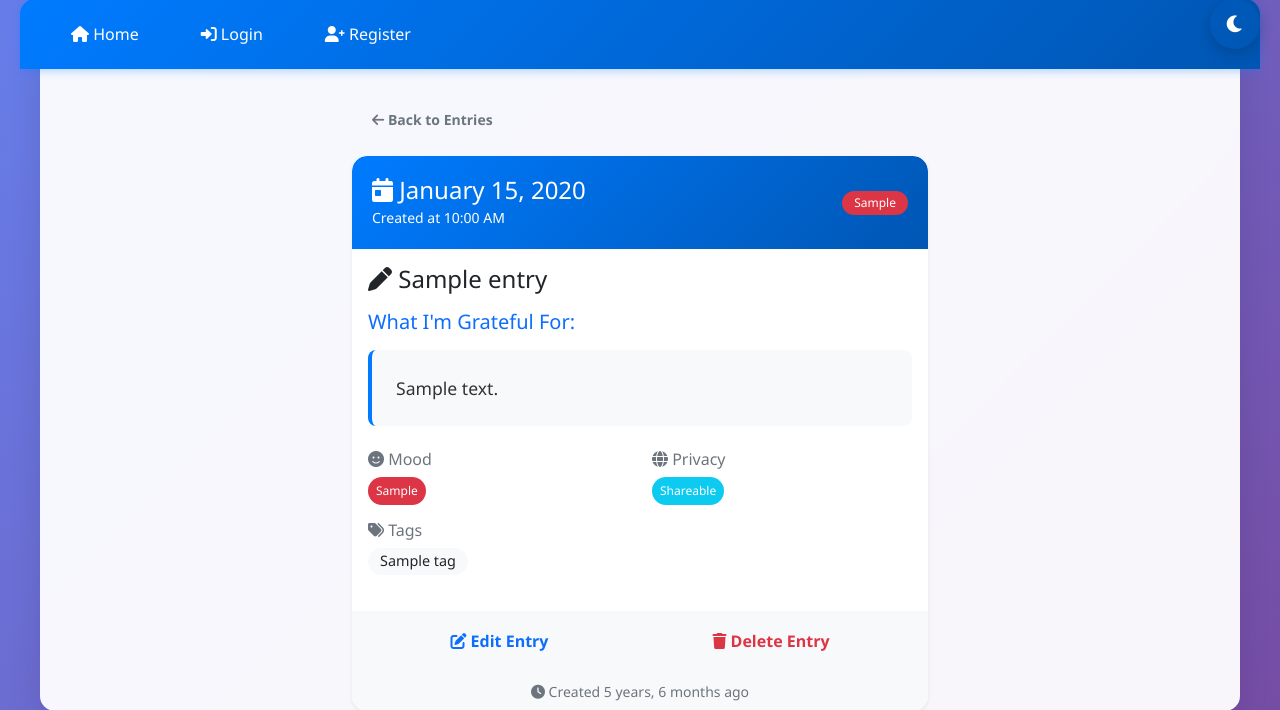
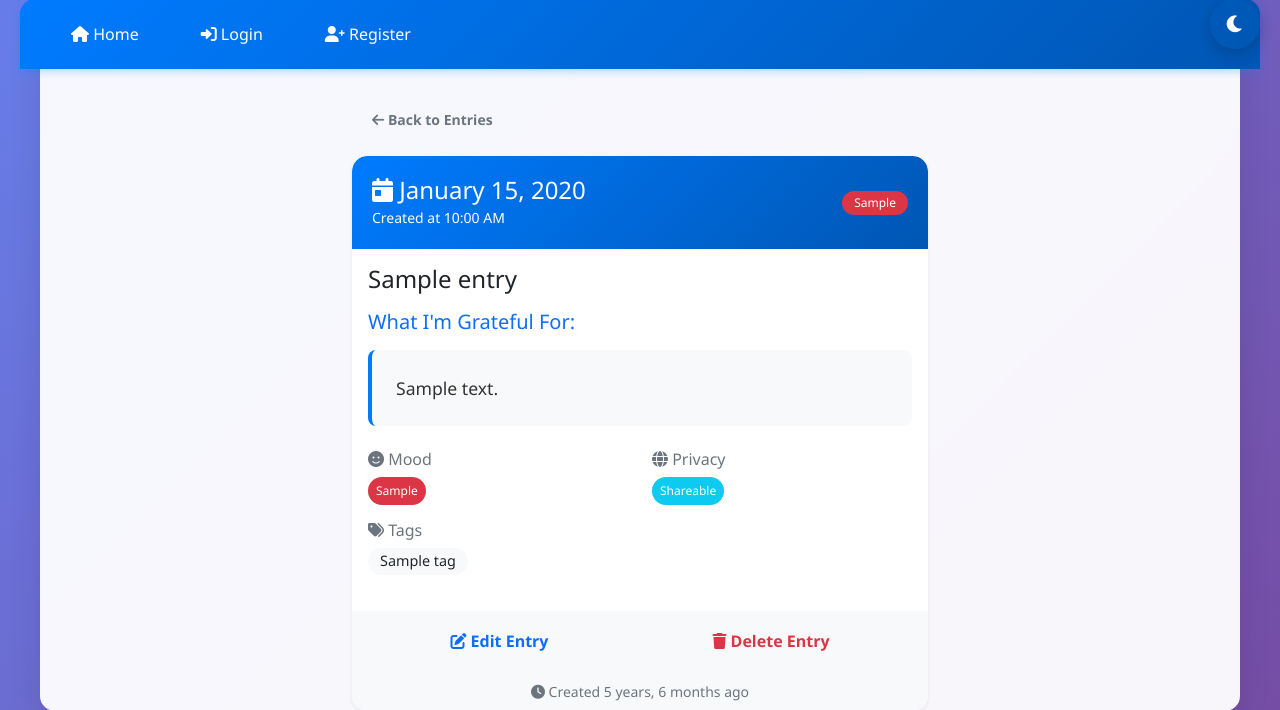
Before and after one commit to FatimahMohamed/Capstone, a Django app: template journal/templates/journal/entry_detail.html in a window 1280 px wide. Shown: the part 21-731 px from the top of the page. Run offline with Django 4.2, Linux system fonts and the light colour scheme; the template is opened without the code that fills it: most values are stand-ins (such as "Sample title", 1, 10 or a date in 2020).

Commit message:
Removed pen icon from entry title display

```diff
--- a/journal/templates/journal/entry_detail.html
+++ b/journal/templates/journal/entry_detail.html
@@ -48,9 +48,7 @@
                     {% if entry.title %}
                         <!-- Entry Title -->
                         <div class="mb-3">
-                            <h4 class="text-dark mb-0">
-                                <i class="fa-solid fa-pen"></i> {{ entry.title }}
-                            </h4>
+                            <h4 class="text-dark mb-0">{{ entry.title }}</h4>
                         </div>
                     {% endif %}
 
```
